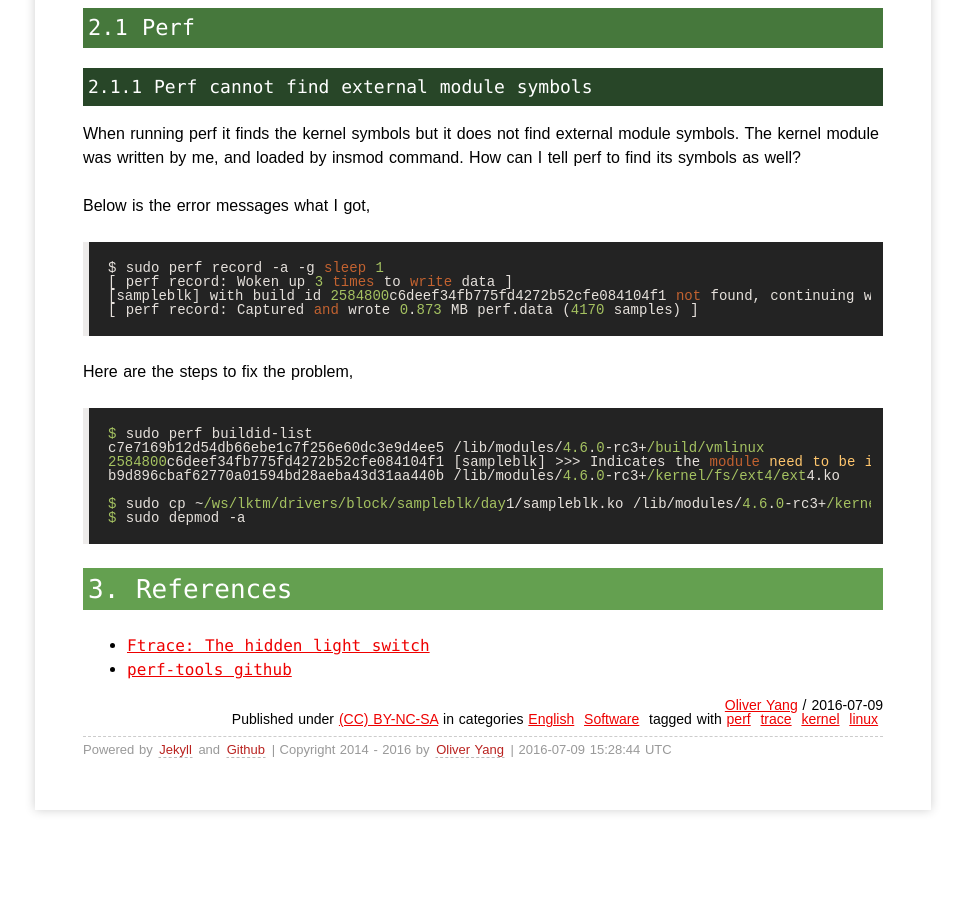
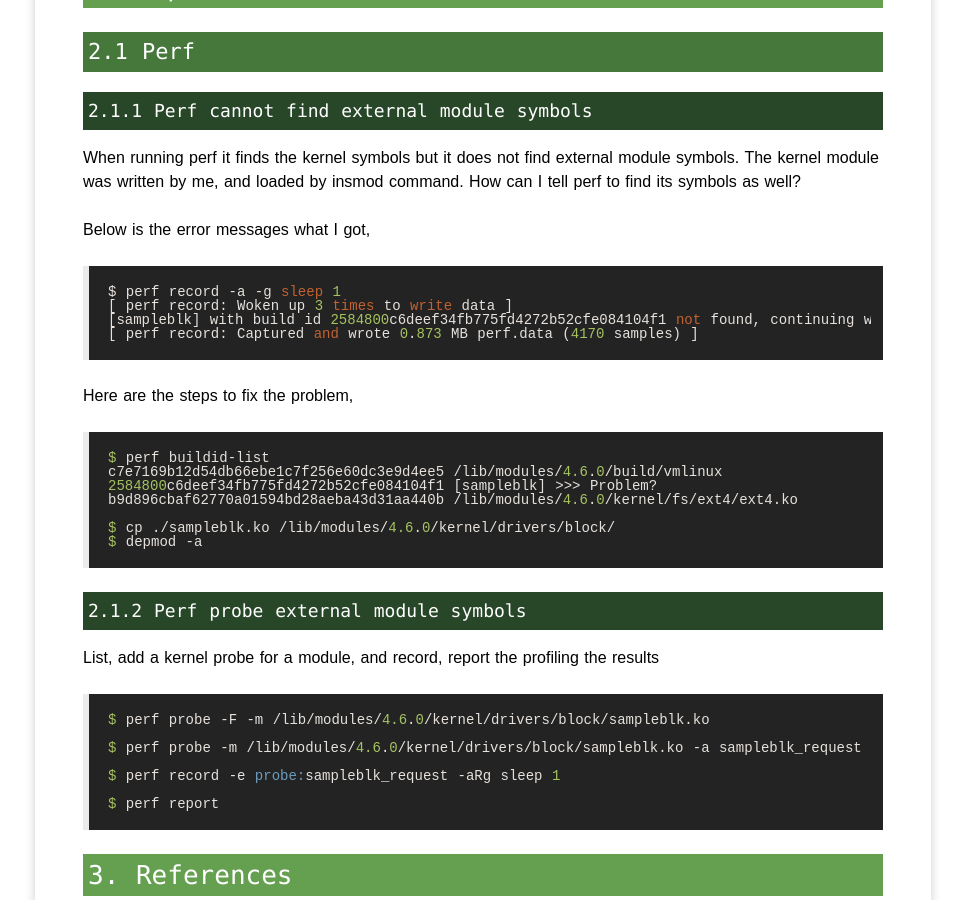
Before and after one commit to yangoliver/yangoliver.github.io, a Jekyll site: the page built from _posts/2016/2016-07-09-linux-perf-tools-tips.md, in a window 1280 px wide and 900 px high, scrolled down 916 px. Shown: the whole window, without its empty margins (157-1122 px from the left). Built offline with Jekyll 4.4.1, drawn with Linux system fonts in a browser that asks for light colours; comment, search, counter and statistics services are not loaded; before the commit the page ends 1774 px from its top, so only the background shows below that; some of the changed text lies outside the part shown.

Commit message:
added perf probe usage for external modules

```diff
--- a/_posts/2016/2016-07-09-linux-perf-tools-tips.md
+++ b/_posts/2016/2016-07-09-linux-perf-tools-tips.md
@@ -35,20 +35,32 @@ How can I tell perf to find its symbols as well?
 
 Below is the error messages what I got,
 
-	$ sudo perf record -a -g sleep 1
+	$ perf record -a -g sleep 1
 	[ perf record: Woken up 3 times to write data ]
 	[sampleblk] with build id 2584800c6deef34fb775fd4272b52cfe084104f1 not found, continuing without symbols
 	[ perf record: Captured and wrote 0.873 MB perf.data (4170 samples) ]
 
 Here are the steps to fix the problem,
 
-	$ sudo perf buildid-list
-	c7e7169b12d54db66ebe1c7f256e60dc3e9d4ee5 /lib/modules/4.6.0-rc3+/build/vmlinux
-	2584800c6deef34fb775fd4272b52cfe084104f1 [sampleblk] >>> Indicates the module need to be installed?
-	b9d896cbaf62770a01594bd28aeba43d31aa440b /lib/modules/4.6.0-rc3+/kernel/fs/ext4/ext4.ko
+    $ perf buildid-list
+	c7e7169b12d54db66ebe1c7f256e60dc3e9d4ee5 /lib/modules/4.6.0/build/vmlinux
+	2584800c6deef34fb775fd4272b52cfe084104f1 [sampleblk] >>> Problem?
+	b9d896cbaf62770a01594bd28aeba43d31aa440b /lib/modules/4.6.0/kernel/fs/ext4/ext4.ko
 
-	$ sudo cp ~/ws/lktm/drivers/block/sampleblk/day1/sampleblk.ko /lib/modules/4.6.0-rc3+/kernel/drivers/block/
-	$ sudo depmod -a
+	$ cp ./sampleblk.ko /lib/modules/4.6.0/kernel/drivers/block/
+	$ depmod -a
+
+#### 2.1.2 Perf probe external module symbols
+
+List, add a kernel probe for a module, and record, report the profiling the results
+
+    $ perf probe -F -m /lib/modules/4.6.0/kernel/drivers/block/sampleblk.ko
+
+	$ perf probe -m /lib/modules/4.6.0/kernel/drivers/block/sampleblk.ko -a sampleblk_request
+
+	$ perf record -e probe:sampleblk_request -aRg sleep 1
+
+	$ perf report
 
 ## 3. References
 
```
